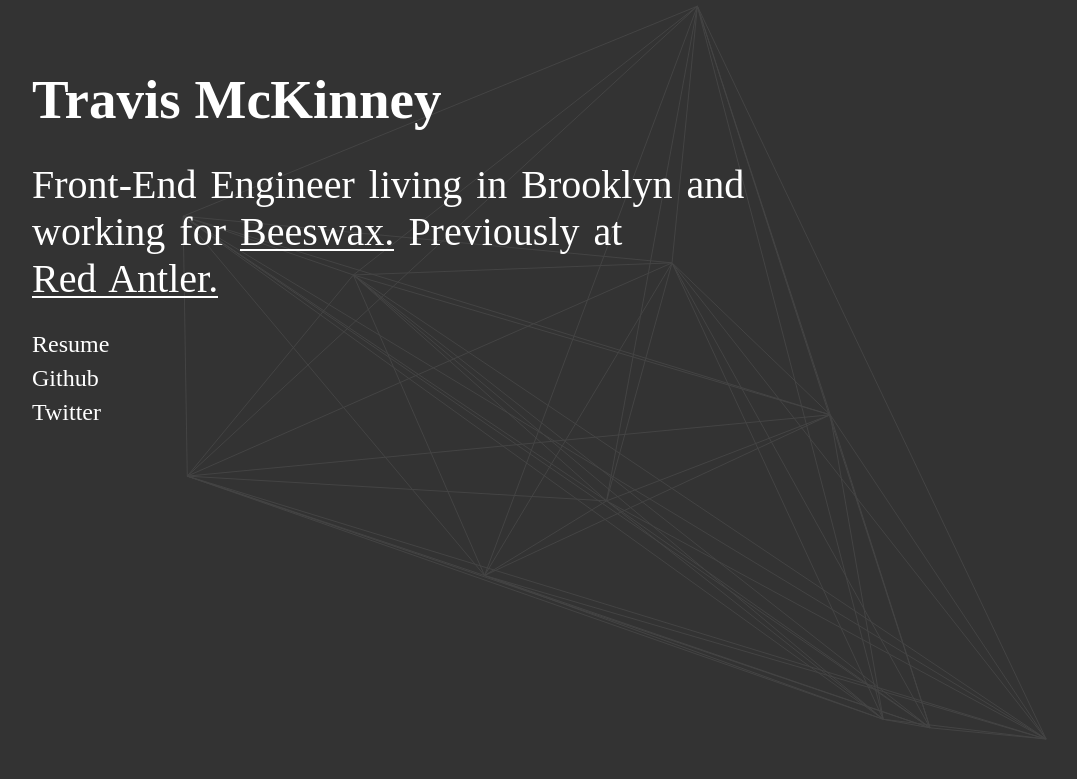
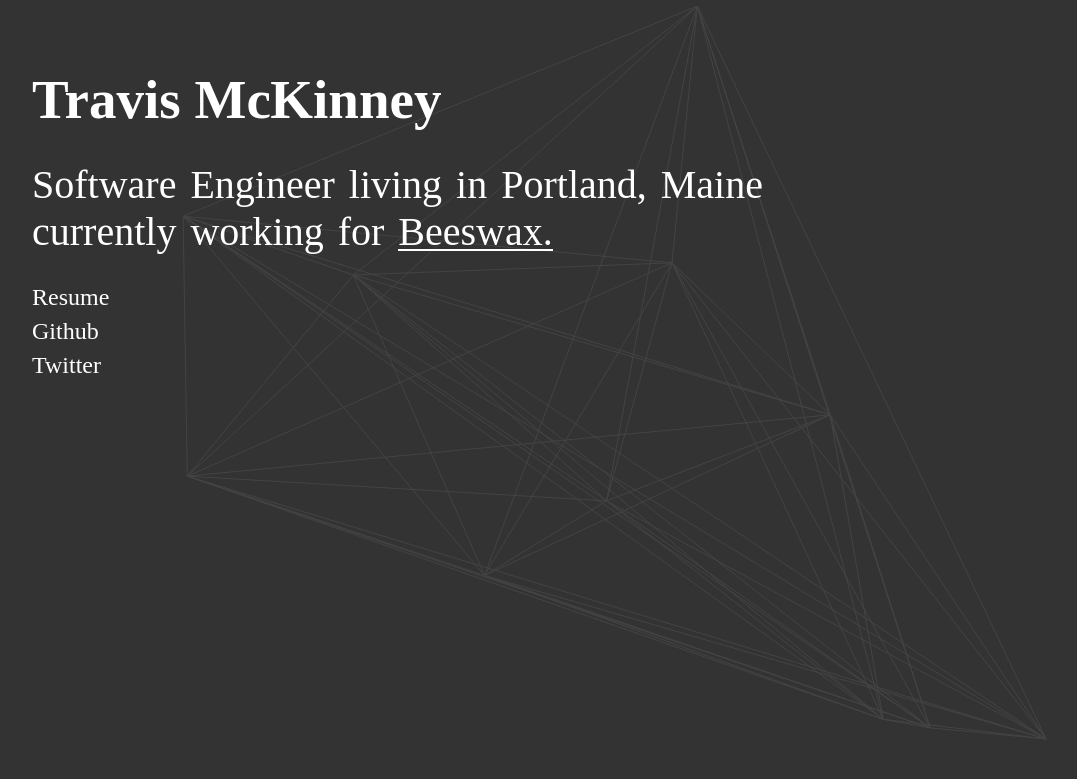
Before and after one commit to tramck/tramck.github.io, a Jekyll site: the page built from index.html, in a window 1280 px wide. Shown: the top 779 px of the page, without its empty margins (38-1115 px from the left). Built offline with Jekyll 4.4.1, drawn with Linux system fonts in a browser that asks for light colours; nearby versions of some CDN libraries.

Commit message:
Update index.html

```diff
--- a/index.html
+++ b/index.html
@@ -5,7 +5,7 @@ body_class: home
 ---
 <div class="row">
   <div class="col-sm-12 col-md-9 col-lg-8">
-    <p class="lead">Front-End Engineer living in Brooklyn and working for <a href="http://beeswax.com" class="change-bg" data-bg-color="#48fee5" data-stroke-color="#14463F" target="_blank">Beeswax.</a> Previously at <a href="http://redantler.com" class="change-bg" data-bg-color="#FF5324" data-stroke-color="#444" target="_blank">Red Antler.</a></p>
+    <p class="lead">Software Engineer living in Portland, Maine currently working for <a href="https://www.beeswax.com" class="change-bg" data-bg-color="#48fee5" data-stroke-color="#14463F" target="_blank">Beeswax.</a></p>
   </div>
 </div>
 
```
